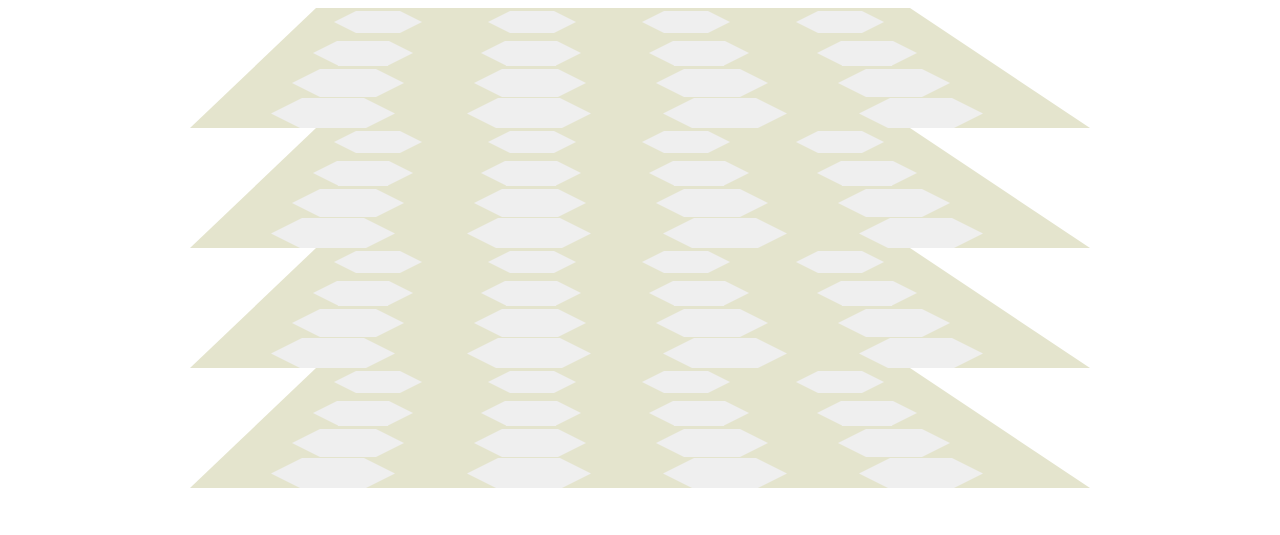
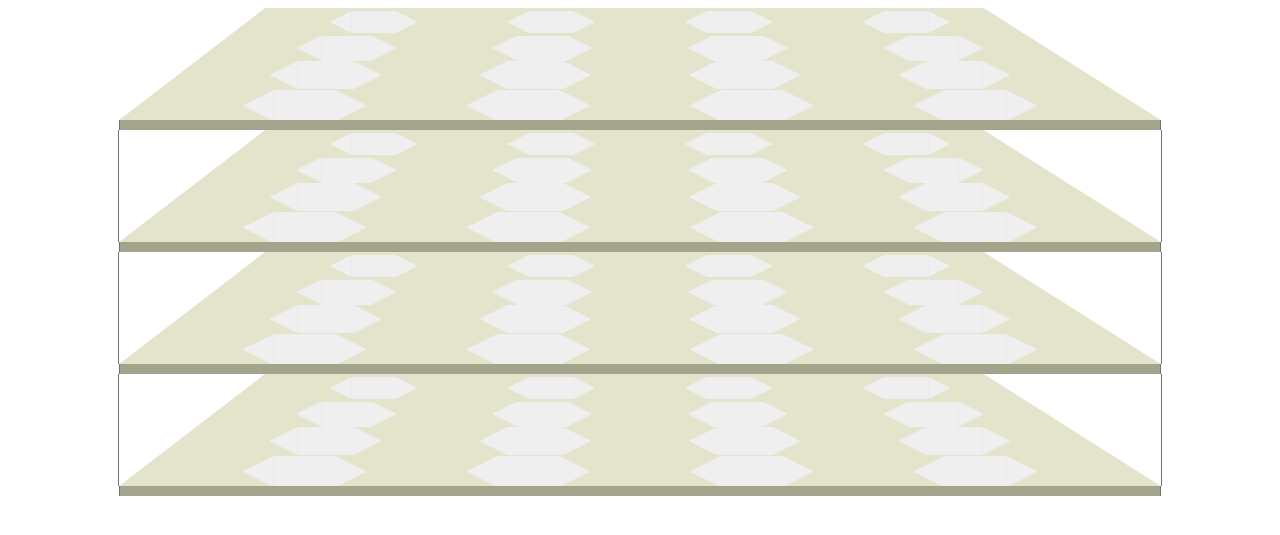
Before and after one commit to JonathanDelaney/TryTrickThatThough, a Flask app: page /play in a window 1280 px wide. Shown: the part 72-607 px from the top of the page. Run offline with Flask 2, Linux system fonts and the light colour scheme; the visitor is signed in with stand-in values (Sample User, id 1); a database or web service that is not in the repository returns one stand-in record (values such as "Sample title"); some libraries are stand-ins or nearby versions.

```diff
--- a/app.py
+++ b/app.py
@@ -87,6 +87,7 @@ def play():
         return render_template("play.html",
                                 result=result,
                                 width=width,
+                                dimensions=dimensions,
                                 player1coordinates=player1coordinates,
                                 player2coordinates=player2coordinates,
                                 player_turn=player_turn)
--- a/static/css/style.css
+++ b/static/css/style.css
@@ -1,6 +1,10 @@
 * {
     margin: 0px;
     padding: 0px;
+}
+
+main {
+    width: 100%;
 }
 
 .text-shadow {
@@ -8,8 +12,13 @@
 }
 
 .plane {
-    clip-path: polygon(14% 0%, 80% 0%, 100% 100%, 0% 100%);
+    clip-path: polygon(14% 0%, 83% 0%, 100% 100%, 0% 100%);
     background-color: #e4e4cd;
+}
+
+.plane-spacer {
+    background-color: #a4a48d;
+    height: 10px;
 }
 
 .t-col {
@@ -28,31 +37,15 @@
 }
 
 .row-1 {
-    margin: 0px 9px;
+    margin: -5px 11px 0px;
 }
 
 .row-2 {
-    margin: 0px 16px;
+    margin: -3px 18px 0px;
 }
 
 .row-3 {
-    margin: 0px 23px;
-}
-
-.section-0 {
-    width: 250px
-}
-
-.section-1 {
-    width: 250px
-}
-
-.section-2 {
-    width: 250px
-}
-
-.section-3 {
-    width: 250px
+    margin: 0px 25px;
 }
 
 .segment {
@@ -67,7 +60,7 @@
 .tic-button {
     width: 100%;
     height: 25px;
-    border: 1px solid grey;
+    border: 1px solid black;
 }
 
 .row-0 .tic-button {
--- a/templates/base.html
+++ b/templates/base.html
@@ -56,7 +56,7 @@
     </section>
 
 
-    <main class="container">
+    <main class="container-fluid">
         {% block content %}
         {% endblock %}
     </main>
--- a/templates/play.html
+++ b/templates/play.html
@@ -15,12 +15,34 @@
 {% endif %}
 <div class="container-fluid">
     {% for i in range(width) %}
-    <div class="col-10 offset-1 justify-content-around plane">
+    <div class="row">
+    {% if i >= 1 %}
+    <div class="col-1 border-right border-secondary"></div>
+    {% else %}
+    <div class="col-1"></div>
+    {% endif %}
+    <div class="col-10 justify-content-around plane">
         {% for j in range(width) %}
         <div class="row justify-content-center t-col">
+            {% if dimensions == 2 %}
+                <div>
+                    <form method="POST" action="{{ url_for('play') }}">
+                        <input type="hidden" name="coordinate" value="{{ i }},{{ j }}">
+                        <input class="tic-button" type="submit" value="">
+                    </form>
+                </div>
+            {% else %}
             {% for k in range(width) %}
             <div class="col-2 row-{{j}} t-row">
-                <div class="row section-{{j}} align-items-center">
+                <div class="row section section-{{j}} align-items-center">
+                {% if dimensions == 3 %}
+                <div>
+                    <form method="POST" action="{{ url_for('play') }}">
+                        <input type="hidden" name="coordinate" value="{{ i }},{{ j }},{{ k }}">
+                        <input class="tic-button" type="submit" value="">
+                    </form>
+                </div>
+                {% else %}
                 {% for h in range(width) %}
                     <div class="segment">
                         {% if h == 0 %}
@@ -77,11 +99,22 @@
                         {% endif %}
                     </div>
                 {% endfor %}
+                {% endif %}
                 </div>
             </div>
             {% endfor %}
+            {% endif %}
         </div>
         {% endfor %}
+    </div>
+    {% if i >= 1 %}
+    <div class="col-1 border-left border-secondary"></div>
+    {% else %}
+    <div class="col-1"></div>
+    {% endif %}
+    </div>
+    <div class="row">
+    <div class="col-10 offset-1 border-left border-right border-secondary plane-spacer"></div>
     </div>
     {% endfor %}
 </div>
```
